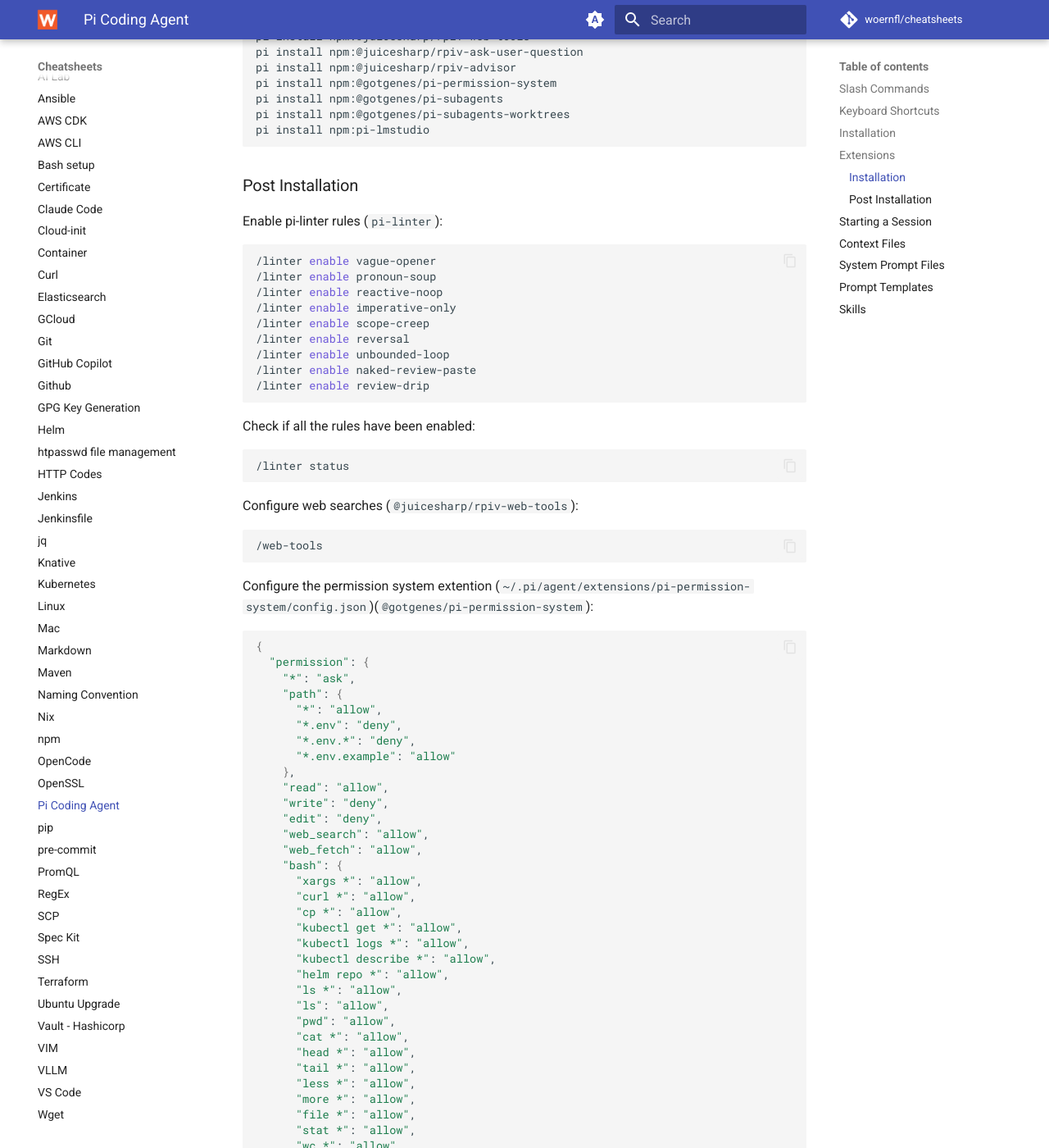
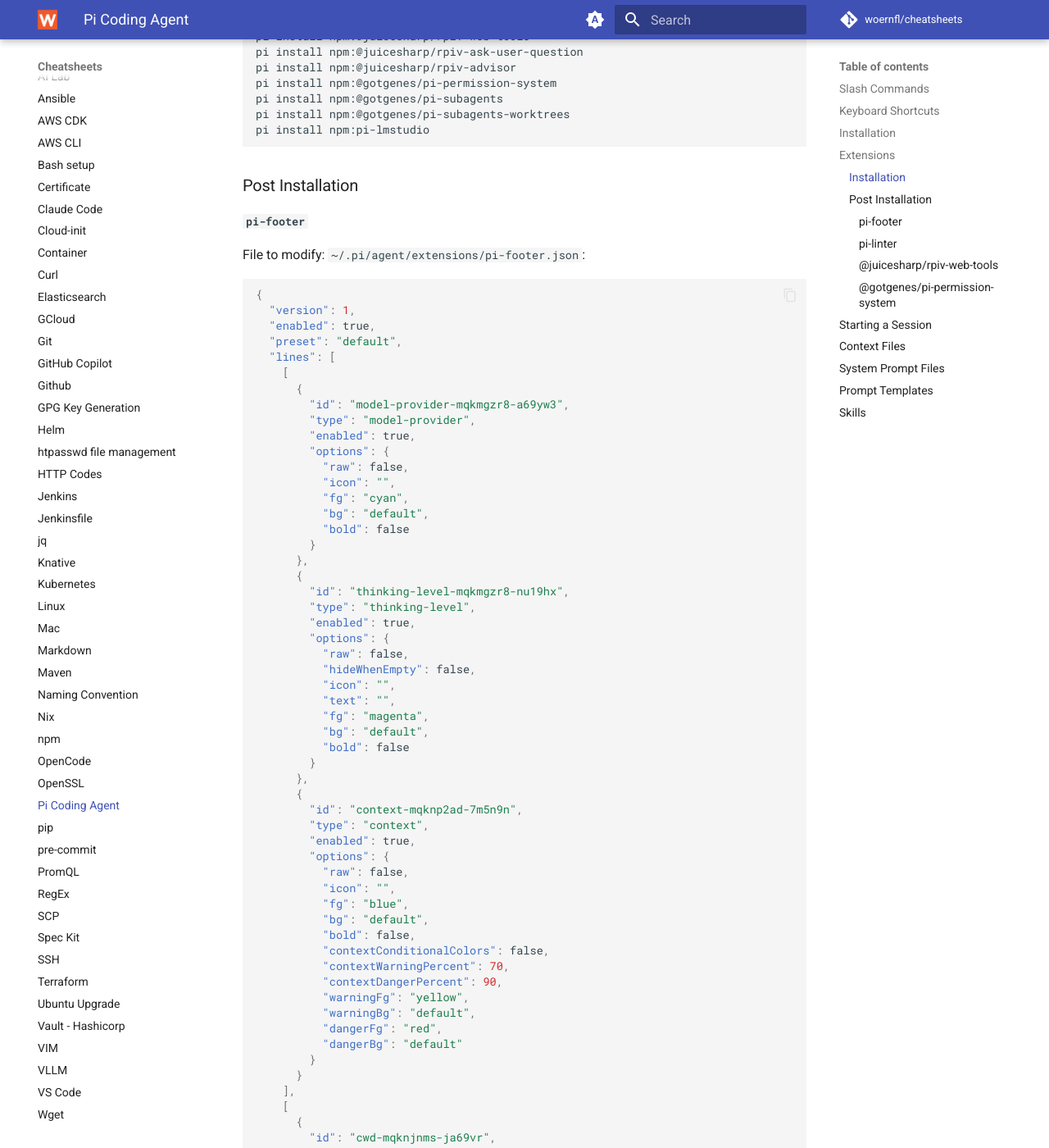
Before and after one commit to woernfl/cheatsheets, an MkDocs documentation site: the page built from docs/pi.md, in a window 1280 px wide and 1400 px high, scrolled down 2265 px. Shown: the whole window at 82% size. Built offline with MkDocs 1.6.1 and Material for MkDocs 9.7.7, drawn with Linux system fonts in a browser that asks for light colours; comment, search, counter and statistics services are not loaded; some of the changed text lies outside the part shown.

Commit message:
Rename pi-bar to pi-footer and update usage
Updated extension names and configuration details for Pi.

````diff
--- a/docs/pi.md
+++ b/docs/pi.md
@@ -49,7 +49,7 @@
 
 Here are some useful extensions:
 
-- `pi-bar`: status bar extension that shows useful information at the bottom of the interface.
+- `pi-footer`: statusline extension for pi.
 - `pi-loadout`: adds a `/loadout` command for choosing which tools and skills are active in the current Pi session.
 - `pi-linter`: deterministic linter that renders findings above the input bar in pi.
 - `pi-mcp-adapter`: use MCP servers with Pi.
@@ -66,7 +66,7 @@
 After installation, you may need to run `/reload` to activate the extensions.
 
 ```bash
-pi install npm:pi-bar
+pi install npm:pi-footer
 pi install npm:pi-loadout
 pi install npm:pi-linter
 pi install npm:pi-mcp-adapter
@@ -81,7 +81,118 @@
 
 ### Post Installation
 
-Enable pi-linter rules (`pi-linter`):
+#### `pi-footer`
+
+File to modify: `~/.pi/agent/extensions/pi-footer.json`:
+
+```json
+{
+  "version": 1,
+  "enabled": true,
+  "preset": "default",
+  "lines": [
+    [
+      {
+        "id": "model-provider-mqkmgzr8-a69yw3",
+        "type": "model-provider",
+        "enabled": true,
+        "options": {
+          "raw": false,
+          "icon": "",
+          "fg": "cyan",
+          "bg": "default",
+          "bold": false
+        }
+      },
+      {
+        "id": "thinking-level-mqkmgzr8-nu19hx",
+        "type": "thinking-level",
+        "enabled": true,
+        "options": {
+          "raw": false,
+          "hideWhenEmpty": false,
+          "icon": "",
+          "text": "",
+          "fg": "magenta",
+          "bg": "default",
+          "bold": false
+        }
+      },
+      {
+        "id": "context-mqknp2ad-7m5n9n",
+        "type": "context",
+        "enabled": true,
+        "options": {
+          "raw": false,
+          "icon": "",
+          "fg": "blue",
+          "bg": "default",
+          "bold": false,
+          "contextConditionalColors": false,
+          "contextWarningPercent": 70,
+          "contextDangerPercent": 90,
+          "warningFg": "yellow",
+          "warningBg": "default",
+          "dangerFg": "red",
+          "dangerBg": "default"
+        }
+      }
+    ],
+    [
+      {
+        "id": "cwd-mqknjnms-ja69vr",
+        "type": "cwd",
+        "enabled": true,
+        "options": {
+          "raw": false,
+          "icon": "",
+          "fg": "blue",
+          "bg": "default",
+          "bold": false,
+          "cwdDisplayStyle": "full-home",
+          "segments": 2
+        }
+      },
+      {
+        "id": "git-branch-mqknims8-f95pb8",
+        "type": "git-branch",
+        "enabled": true,
+        "options": {
+          "raw": false,
+          "hideWhenEmpty": false,
+          "icon": "",
+          "text": "",
+          "fg": "magenta",
+          "bg": "default",
+          "bold": false,
+          "gitBranchDisplayStyle": "round-brackets",
+          "surroundLeft": "",
+          "surroundRight": ""
+        }
+      }
+    ]
+  ],
+  "separator": "pipe",
+  "separatorFg": "default",
+  "separatorBg": "default",
+  "iconMode": "text",
+  "minimalist": true,
+  "terminal": {
+    "widthMode": "full",
+    "colorLevel": "ansi256"
+  },
+  "extensionStatusRow": {
+    "hiddenKeys": [],
+    "knownKeys": [
+      "loadout"
+    ]
+  }
+}
+```
+
+#### `pi-linter`
+
+Use slash commands directly in `pi`:
 
 ```bash
 /linter enable vague-opener
@@ -101,15 +212,19 @@
 /linter status
 ```
 
-Configure web searches (`@juicesharp/rpiv-web-tools`):
+#### `@juicesharp/rpiv-web-tools`
+
+Use slash commands directly in `pi`:
 
 ```bash
 /web-tools
 ```
 
-Configure the permission system extention (`~/.pi/agent/extensions/pi-permission-system/config.json`)(`@gotgenes/pi-permission-system`):
+#### `@gotgenes/pi-permission-system`
 
-```bash
+File to modify: `~/.pi/agent/extensions/pi-permission-system/config.json`:
+
+```json
 {
   "permission": {
     "*": "ask",
````
